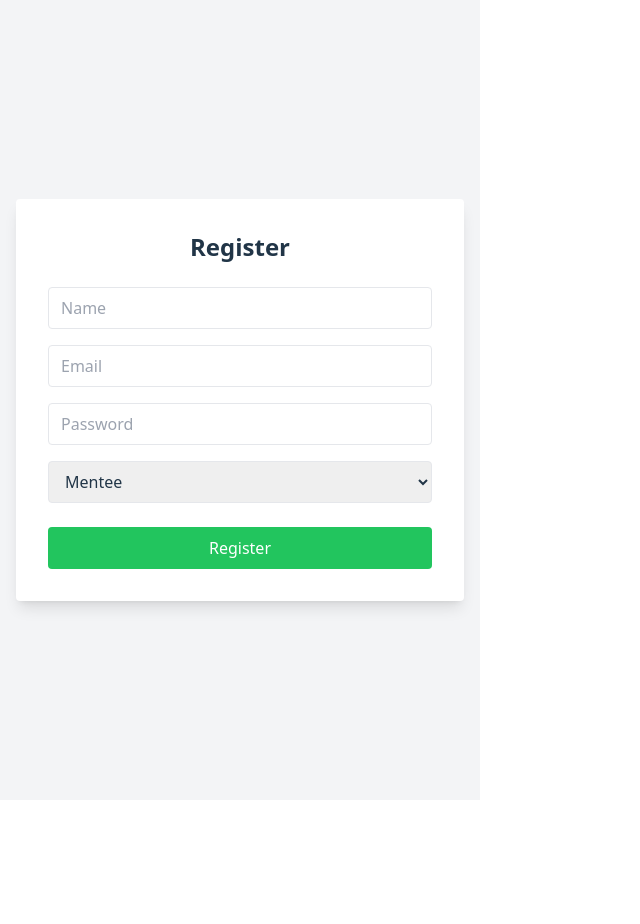
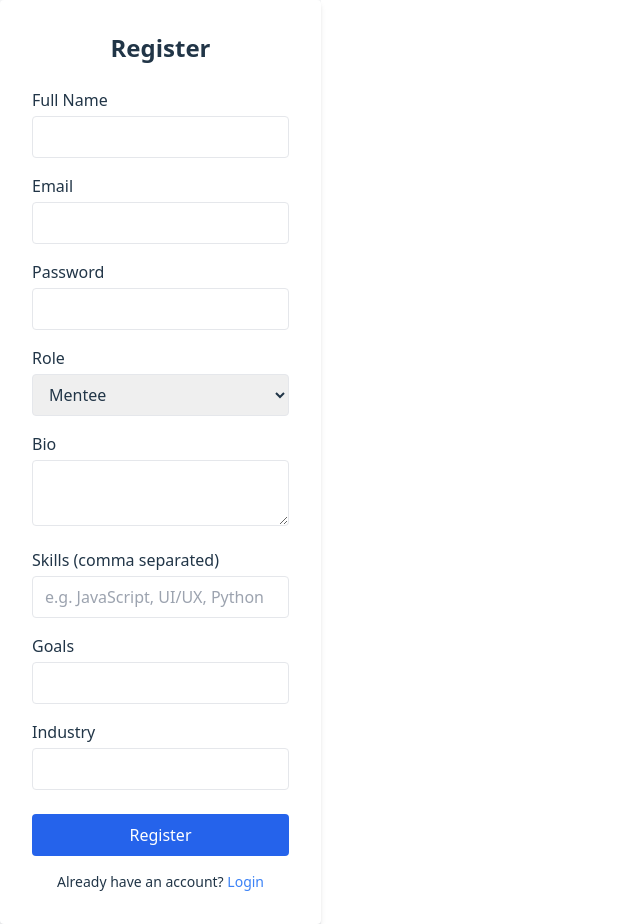
Before and after one commit to Bam11/mentorship-frontend, a React (Vite) app: page /register in a window 1280 px wide. Shown: the whole page, without its empty margins (0-640 px from the left). Before the commit the page ends 800 px from the top, so only its background shows below. Built offline with nearby package versions, Linux system fonts and the light colour scheme.

Commit message:
update route changes login and Register

```diff
--- a/src/pages/Login.tsx
+++ b/src/pages/Login.tsx
@@ -68,6 +68,10 @@ const Login = () => {
     >
       Login
     </button>
+
+    <p className="text-center text-sm mt-4">
+      Don't have an account? <a href="/register" className="text-blue-500">Register</a>
+    </p>
   </form>
 </div>
 
--- a/src/pages/Register.tsx
+++ b/src/pages/Register.tsx
@@ -7,77 +7,159 @@ const Register = () => {
     email: '',
     password: '',
     role: 'MENTEE', // default
+    bio: '',
+    skills: '',
+    goals: '',
+    industry: ''
   });
+
   const [error, setError] = useState('');
+  const [success, setSuccess] = useState('');
 
-  const handleChange = (e: React.ChangeEvent<HTMLInputElement | HTMLSelectElement>) => {
+  const handleChange = (e: React.ChangeEvent<HTMLInputElement | HTMLSelectElement | HTMLTextAreaElement>) => {
     setForm({ ...form, [e.target.name]: e.target.value });
   };
 
   const handleSubmit = async (e: React.FormEvent) => {
     e.preventDefault();
     setError('');
+    setSuccess('');
 
     try {
-      await axios.post('https://mentorship-backend-kgfs.onrender.com/auth/register', form);
-      window.location.href = '/'; // Redirect to login
+      const response = await axios.post('https://mentorship-backend-kgfs.onrender.com/auth/register', {
+        ...form,
+        skills: form.skills.split(',').map(skill => skill.trim())
+      });
+
+      setSuccess('Registration successful! Please login.');
+      setForm({
+        name: '',
+        email: '',
+        password: '',
+        role: 'MENTEE',
+        bio: '',
+        skills: '',
+        goals: '',
+        industry: ''
+      });
+
+      setTimeout(() => {
+        window.location.href = '/';
+      }, 2000);
     } catch (err: any) {
       setError(err.response?.data?.message || 'Registration failed');
     }
   };
 
   return (
-    <div className="flex items-center justify-center min-h-screen bg-gray-100 px-4">
-      <form onSubmit={handleSubmit} className="w-full max-w-md bg-white p-8 rounded shadow-lg">
+    <div className="flex justify-center items-center min-h-screen bg-gray-100">
+      <form onSubmit={handleSubmit} className="bg-white p-8 rounded shadow-md w-full max-w-md">
         <h2 className="text-2xl font-bold mb-6 text-center">Register</h2>
 
         {error && <p className="text-red-500 text-sm mb-4">{error}</p>}
+        {success && <p className="text-green-500 text-sm mb-4">{success}</p>}
 
+        <div className="mb-4">
+          <label className="block mb-1">Full Name</label>
           <input
             type="text"
             name="name"
-          placeholder="Name"
             value={form.name}
             onChange={handleChange}
-          className="w-full mb-4 px-3 py-2 border rounded"
             required
+            className="w-full px-3 py-2 border rounded"
           />
+        </div>
+
+        <div className="mb-4">
+          <label className="block mb-1">Email</label>
           <input
             type="email"
             name="email"
-          placeholder="Email"
             value={form.email}
             onChange={handleChange}
-          className="w-full mb-4 px-3 py-2 border rounded"
             required
+            className="w-full px-3 py-2 border rounded"
           />
+        </div>
+
+        <div className="mb-4">
+          <label className="block mb-1">Password</label>
           <input
             type="password"
             name="password"
-          placeholder="Password"
             value={form.password}
             onChange={handleChange}
-          className="w-full mb-4 px-3 py-2 border rounded"
             required
+            className="w-full px-3 py-2 border rounded"
           />
+        </div>
 
+        <div className="mb-4">
+          <label className="block mb-1">Role</label>
           <select
             name="role"
             value={form.role}
             onChange={handleChange}
-          className="w-full mb-6 px-3 py-2 border rounded"
+            required
+            className="w-full px-3 py-2 border rounded"
           >
             <option value="MENTEE">Mentee</option>
             <option value="MENTOR">Mentor</option>
-          <option value="ADMIN">Admin</option>
           </select>
+        </div>
 
-        <button
-          type="submit"
-          className="w-full bg-green-500 text-white py-2 rounded hover:bg-green-600"
-        >
+        <div className="mb-4">
+          <label className="block mb-1">Bio</label>
+          <textarea
+            name="bio"
+            value={form.bio}
+            onChange={handleChange}
+            className="w-full px-3 py-2 border rounded"
+          />
+        </div>
+
+        <div className="mb-4">
+          <label className="block mb-1">Skills (comma separated)</label>
+          <input
+            type="text"
+            name="skills"
+            value={form.skills}
+            onChange={handleChange}
+            className="w-full px-3 py-2 border rounded"
+            placeholder="e.g. JavaScript, UI/UX, Python"
+          />
+        </div>
+
+        <div className="mb-4">
+          <label className="block mb-1">Goals</label>
+          <input
+            type="text"
+            name="goals"
+            value={form.goals}
+            onChange={handleChange}
+            className="w-full px-3 py-2 border rounded"
+          />
+        </div>
+
+        <div className="mb-6">
+          <label className="block mb-1">Industry</label>
+          <input
+            type="text"
+            name="industry"
+            value={form.industry}
+            onChange={handleChange}
+            className="w-full px-3 py-2 border rounded"
+          />
+        </div>
+
+        <button type="submit" className="w-full bg-blue-600 text-white py-2 rounded hover:bg-blue-700">
           Register
         </button>
+
+        <p className="text-center text-sm mt-4">
+          Already have an account? <a href="/" className="text-blue-500">Login</a>
+        </p>
       </form>
     </div>
   );
```
Lines whose indentation alone changed are shown as unchanged.
